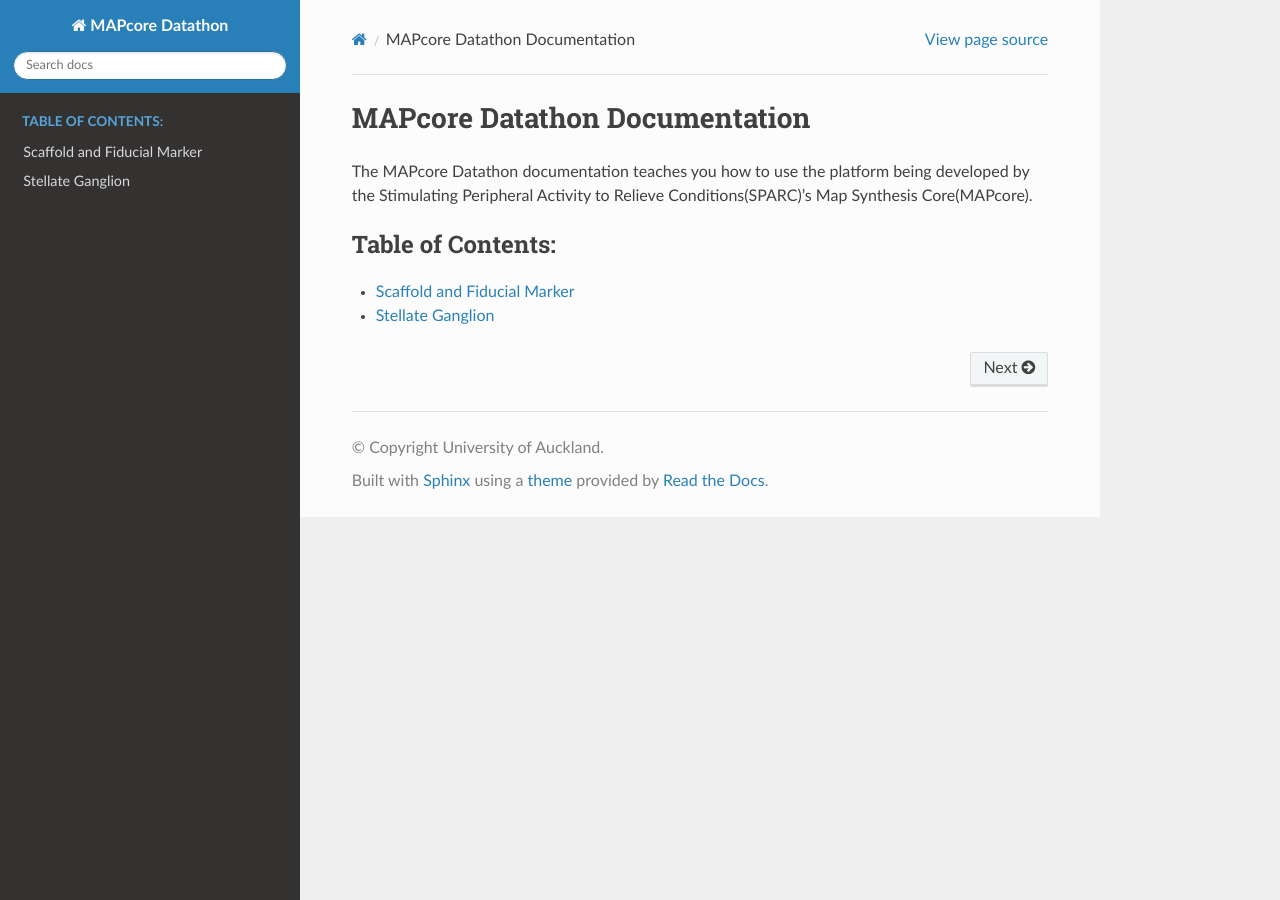
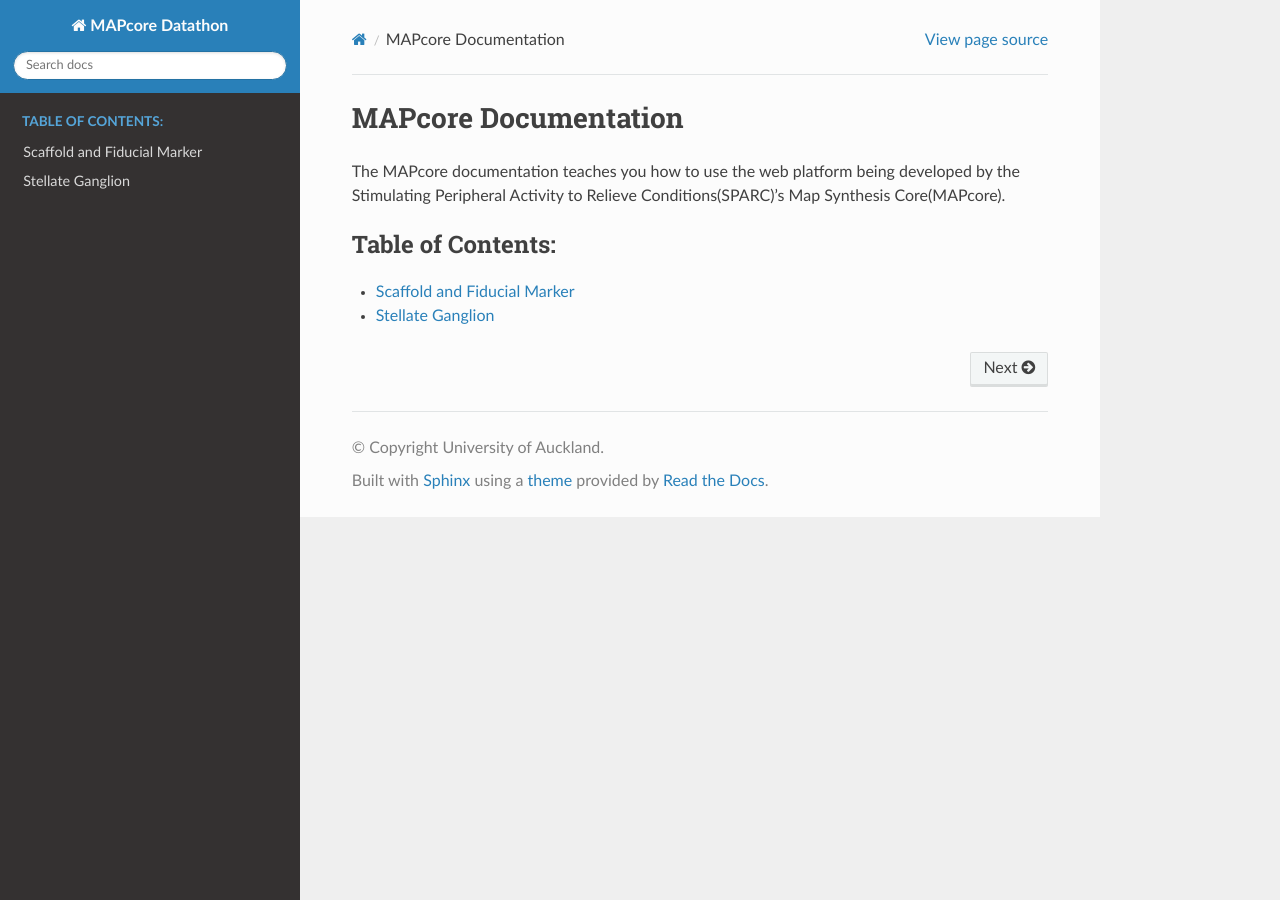
Before and after one commit to kmith/MAPcore-Documentation, a Sphinx documentation site: the page built from source/index.rst, in a window 1280 px wide. Built offline with Sphinx 7.4.7 and the Read the Docs theme 2.0.0, drawn with Linux system fonts in a browser that asks for light colours.

Commit message:
few changes

```diff
--- a/source/StellateGanglion.rst
+++ b/source/StellateGanglion.rst
@@ -28,7 +28,7 @@ Steps to follow
 
 1. Click on the **Stellate Ganglion** on the Flatmaps window.
 
-Add screenshot
+.. Add screenshot
 
 .. .. figure:: _images/snip
    :figwidth: 61%
@@ -37,11 +37,11 @@ Add screenshot
 
 2. A new window will pop-up i.e. Organs Viewer which displays the anatomical organ scaffold of the stellate.
 
-add screenshot
+.. add screenshot
 
 3. Click on a particular sample data point to exhibit an electrode array recording electrical data on the new Chart/Blackfynn Exporter window.
 
-add screenshot
+.. add screenshot
 
 How to work with this interface?
 ********************************
--- a/source/index.rst
+++ b/source/index.rst
@@ -3,10 +3,10 @@
    You can adapt this file completely to your liking, but it should at least
    contain the root `toctree` directive.
 
-MAPcore Datathon Documentation
-==============================
+MAPcore Documentation
+=====================
 
-The MAPcore Datathon documentation teaches you how to use the platform being developed by the Stimulating Peripheral Activity to Relieve Conditions(SPARC)'s Map Synthesis Core(MAPcore).
+The MAPcore documentation teaches you how to use the web platform being developed by the Stimulating Peripheral Activity to Relieve Conditions(SPARC)'s Map Synthesis Core(MAPcore).
 
 
 .. toctree::
```
Also changed, not shown: source/_images/flatmap_zoomIN.png, source/_images/flatmap_zoomOUT.png.
